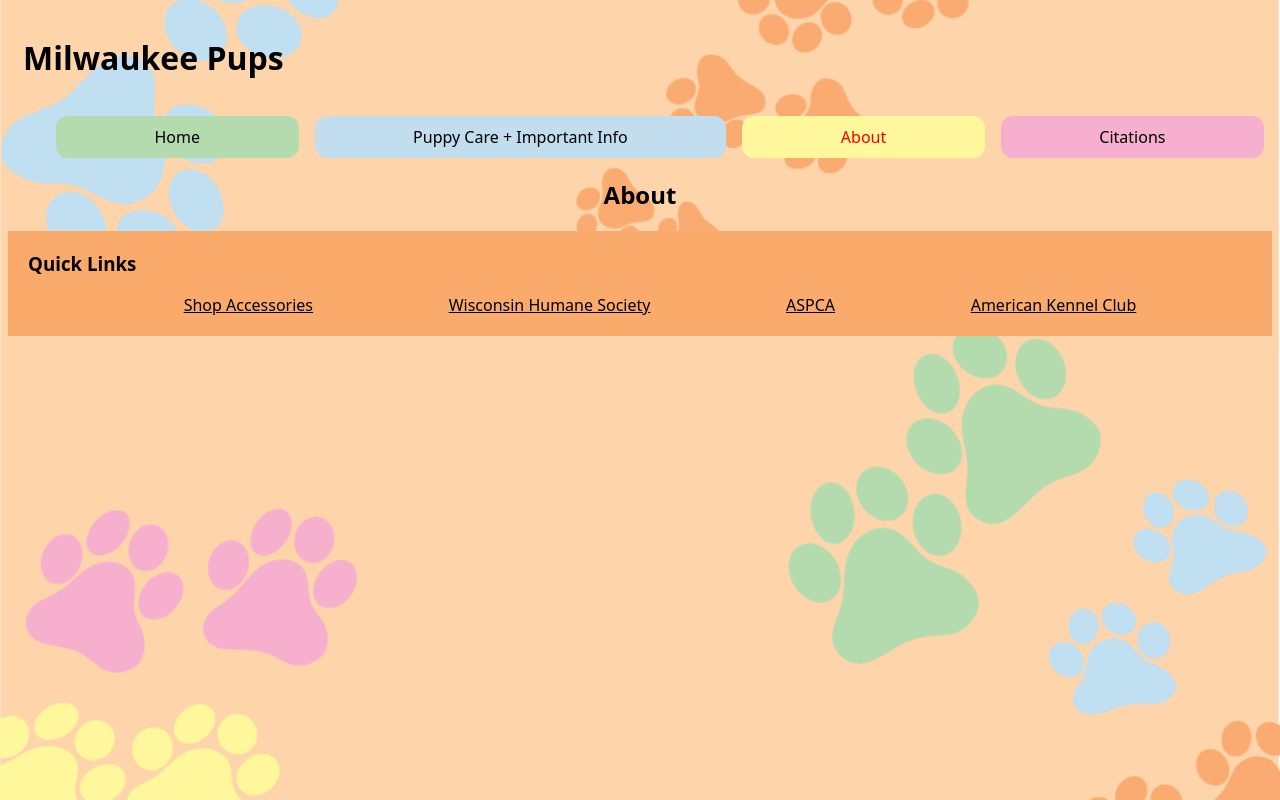
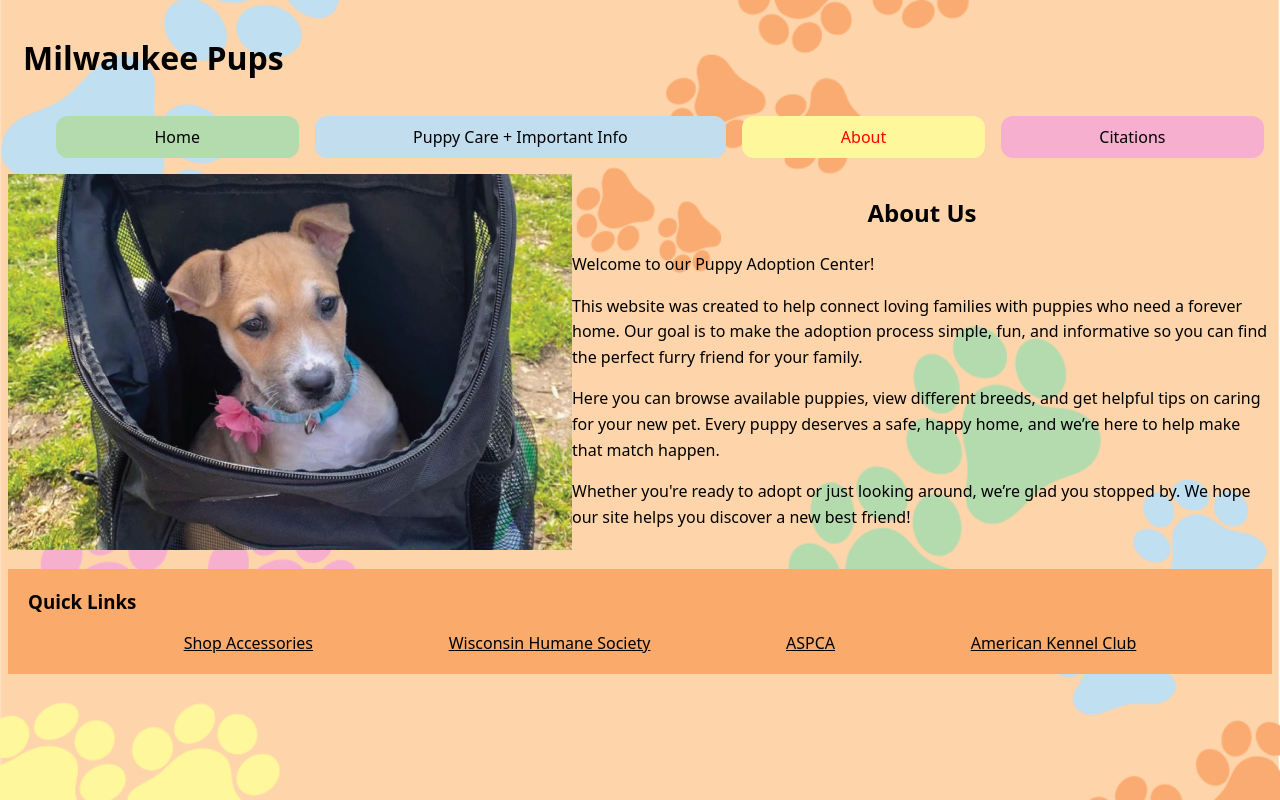
Before and after one commit to kaylieG16/FinalProject, a plain HTML site: page about.html in a window 1280 px wide. Drawn offline with Linux system fonts and the light colour scheme; a web font is replaced by a local one.

Commit message:
did about page

```diff
--- /dev/null
+++ b/about.css
@@ -0,0 +1,21 @@
+.wrapper {
+    display: flex;
+    align-items: flex-start;
+    justify-content: center;
+}
+
+.sidebar {
+    max-width: 600px;
+}
+
+.sidebar img {
+    width: 100%;
+    display: block;
+    margin: 0 auto;
+}
+
+.main-content {
+    max-width: 700px;
+    margin: 0 auto;
+    line-height: 1.6;
+}
--- a/about.html
+++ b/about.html
@@ -5,6 +5,7 @@
         <meta name="viewport" content="width=device-width, initial-scale=1.0">
         <title>Final Project</title>
         <link href="styles.css" rel="stylesheet" type="text/css">
+        <link href="about.css" rel="stylesheet" type="text/css">
         <link rel="preconnect" href="https://fonts.googleapis.com">
 <link rel="preconnect" href="https://fonts.gstatic.com" crossorigin>
 <link href="https://fonts.googleapis.com/css2?family=DynaPuff:wght@400..700&family=Happy+Monkey&display=swap" rel="stylesheet">
@@ -29,9 +30,18 @@
             </ul>
         </header>
 
+        <div class="wrapper">
+            <div class="sidebar">
+            <img src="images/soka.png" alt="https://www.google.com/url?sa=i&url=https%3A%2F%2Ftreatibles.com%2Frescue-spotlights%2Fstrong-paws-rescue%2F%3Fsrsltid%3DAfmBOopDFmDkYygQWUXnpPtXRrC66IbGLKGWtRhXBsV4PUFRINR-3P_Y&psig=AOvVaw1-tzoLte6jYYfeJbmqy106&ust=1764095806934000&source=images&cd=vfe&opi=89978449&ved=0CBYQjRxqFwoTCKDLyJO3i5EDFQAAAAAdAAAAABAE">
+            </div>
         <main class="main-content">
-            <h2 class="page-header">About</h2>
+            <h2 class="page-header">About Us</h2>
+            <P>Welcome to our Puppy Adoption Center!</P>
+            <p>This website was created to help connect loving families with puppies who need a forever home. Our goal is to make the adoption process simple, fun, and informative so you can find the perfect furry friend for your family.</p>
+            <p>Here you can browse available puppies, view different breeds, and get helpful tips on caring for your new pet. Every puppy deserves a safe, happy home, and we’re here to help make that match happen.</p>
+            <p>Whether you're ready to adopt or just looking around, we’re glad you stopped by. We hope our site helps you discover a new best friend!</P>
         </main>
+        </div>
 
          <footer class="footer">
             <h3 class="footer-heading">Quick Links</h3>
```
Also changed, not shown: images/soka.png (added), 1 other file.
